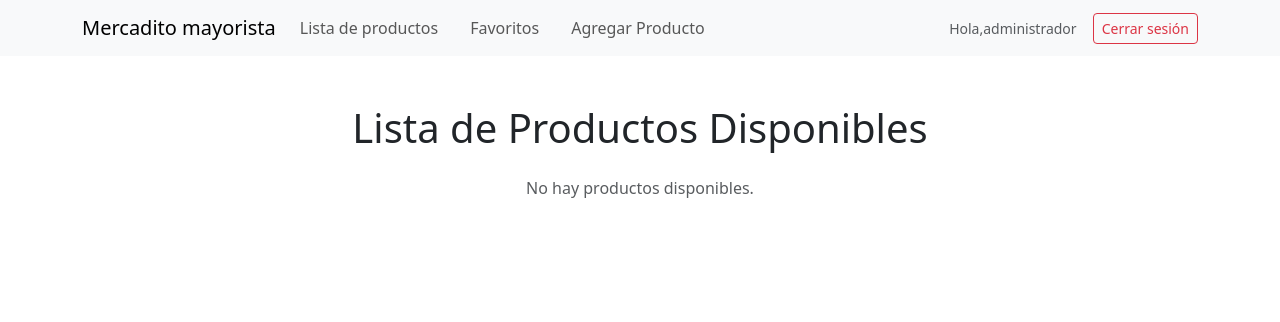
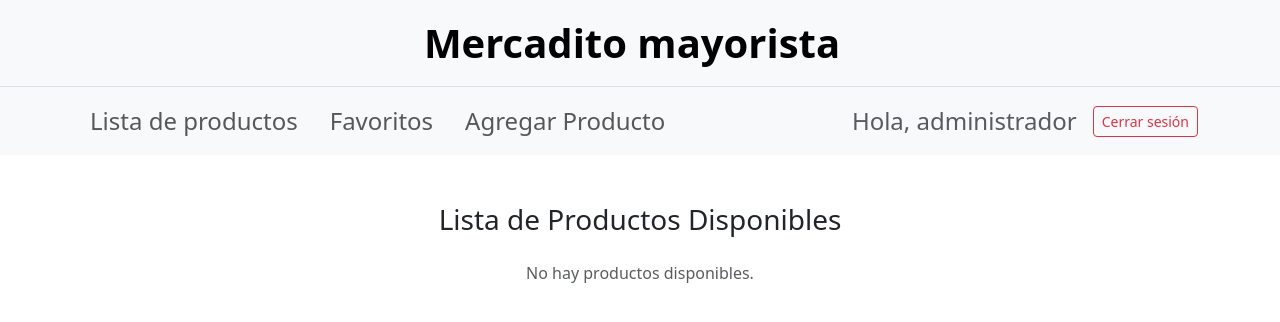
Before and after one commit to MaldonadoMatias877/TrabajoFinalGrupoN10_comision2, a React (Vite) app in the folder TrabajoFinalGrupoN10_comision2/: page / in a window 1280 px wide. Shown: the top 322 px of the page. Built offline with nearby package versions, Linux system fonts and the light colour scheme; sample sign-in values are in the browser's storage.

Commit message:
Correcion de errores visuales

```diff
--- a/TrabajoFinalGrupoN10_comision2/src/components/NavBar.jsx
+++ b/TrabajoFinalGrupoN10_comision2/src/components/NavBar.jsx
@@ -9,7 +9,7 @@ const NavBar = () => {
 
   const handleLogout = () => {
     logout();
-    navigate('/'); // Redirige al home después de cerrar sesión
+    navigate('/');
   };
 
   const handleLogin = () => {
@@ -17,18 +17,28 @@ const NavBar = () => {
   };
 
   return (
+    <>
+      {/* Primer nivel: solo el nombre del sitio */}
+      <Navbar bg='light' className='border-bottom'>
+        <Container className='justify-content-center'>
+          <Navbar.Brand as={Link} to='/' className='fs-1 fw-bold'>
+            Mercadito mayorista
+          </Navbar.Brand>
+        </Container>
+      </Navbar>
+
+      {/* Segundo nivel: navegación y login */}
       <Navbar bg='light' expand='md'>
         <Container>
-        <Navbar.Brand as={Link} to='/'>Mercadito mayorista</Navbar.Brand>
           <Navbar.Toggle aria-controls='basic-navbar-nav' />
           <Navbar.Collapse id='basic-navbar-nav' className='justify-content-between'>
 
             <Nav className='gap-3'>
-            <Nav.Link as={Link} to='/'>Lista de productos</Nav.Link>
+              <Nav.Link as={Link} to='/' className='fs-4'>Lista de productos</Nav.Link>
               {isAuthenticated && (
                 <>
-                <Nav.Link as={Link} to='/favorites'>Favoritos</Nav.Link>
-                <Nav.Link as={Link} to='/form'>Agregar Producto</Nav.Link>
+                  <Nav.Link as={Link} to='/favorites' className='fs-4'>Favoritos</Nav.Link>
+                  <Nav.Link as={Link} to='/form' className='fs-4'>Agregar Producto</Nav.Link>
                 </>
               )}
             </Nav>
@@ -36,8 +46,7 @@ const NavBar = () => {
             <div className="d-flex align-items-center gap-3">
               {isAuthenticated ? (
                 <>
-                {/*<span className="text-muted small mb-0">Hola, {user.email}</span>*/}
-                <span className="text-muted small mb-0">Hola,administrador</span>
+                  <span className="text-muted small mb-0 fs-4">Hola, administrador</span>
                   <Button variant="outline-danger" size="sm" onClick={handleLogout}>
                     Cerrar sesión
                   </Button>
@@ -51,6 +60,7 @@ const NavBar = () => {
           </Navbar.Collapse>
         </Container>
       </Navbar>
+    </>
   );
 };
 
--- a/TrabajoFinalGrupoN10_comision2/src/pages/HomePage.jsx
+++ b/TrabajoFinalGrupoN10_comision2/src/pages/HomePage.jsx
@@ -10,7 +10,7 @@ const HomePage = () => {
 
   return (
     <Container className="my-5">
-      <h1 className="text-center mb-4">Lista de Productos Disponibles</h1>
+      <h1 className="text-center mb-4 fs-3">Lista de Productos Disponibles</h1>
 
       {activeProducts.length === 0 ? (
         <p className="text-muted text-center">No hay productos disponibles.</p>
```
Lines whose indentation alone changed are shown as unchanged.
